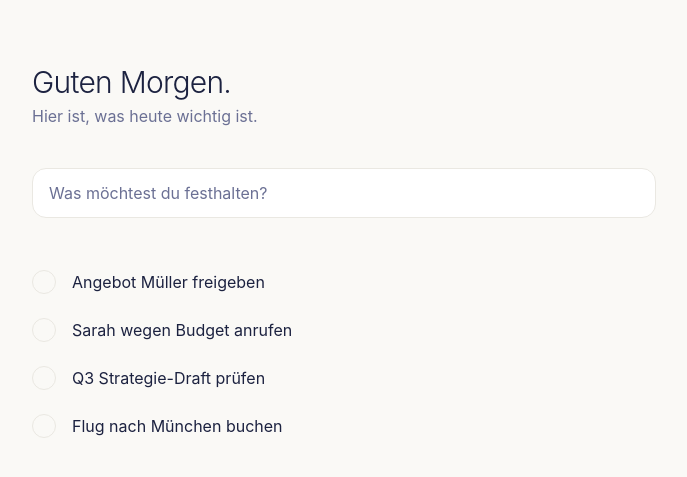
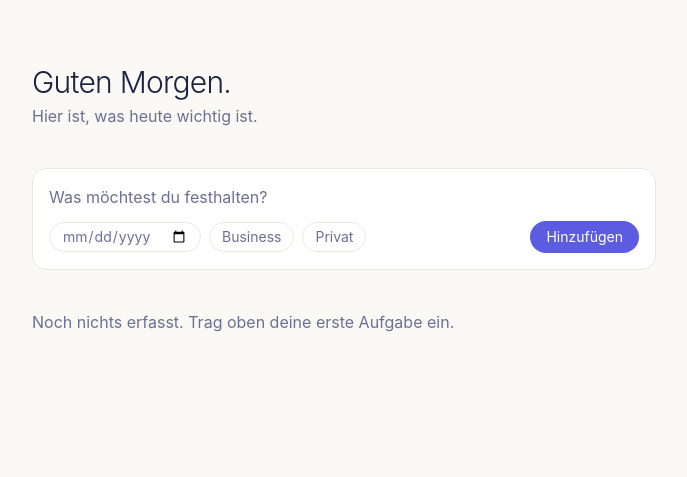
Before and after one commit to cringler-hub/netuqo, a Laravel app: template resources/views/today.blade.php in a window 1280 px wide. Shown: the part 85-562 px from the top of the page, without its empty margins (296-983 px from the left). Run offline with Laravel 12, Linux system fonts and the light colour scheme; the template is opened without the code that fills it, so the values that code supplies are empty; style sheets or scripts are compiled from the project's sources.

Commit message:
Add Quick Capture: create tasks with title, Business/Privat, due date
Today screen is no longer a static mockup — POST /tasks persists real
tasks (title required, area and due_at optional, per MANIFESTO.md's
"one required field" rule) and the list renders real open tasks
ordered by due date. Login is deliberately deferred (see
DECISIONS.md): every task is still scoped to a real user_id via a
single fixed "Owner" user for now.

Co-Authored-By: Claude Sonnet 5 <noreply@anthropic.com>
Claude-Session: https://claude.ai/code/session_01JdukTWo8MHvzg7Y7Abki7t

```diff
--- a/resources/views/today.blade.php
+++ b/resources/views/today.blade.php
@@ -17,33 +17,65 @@
         </section>
 
         <section class="mb-10">
-            <input
-                type="text"
-                placeholder="Was möchtest du festhalten?"
-                class="w-full rounded-[var(--radius-task)] border border-border bg-surface px-4 py-3 text-base placeholder:text-text-muted focus:border-primary focus:outline-none focus:ring-2 focus:ring-primary/20"
-            >
+            <form method="POST" action="{{ route('tasks.store') }}" x-data="{ area: '' }">
+                @csrf
+                <div class="rounded-[var(--radius-task)] border border-border bg-surface p-4 focus-within:border-primary focus-within:ring-2 focus-within:ring-primary/20">
+                    <input
+                        type="text"
+                        name="title"
+                        required
+                        autocomplete="off"
+                        placeholder="Was möchtest du festhalten?"
+                        class="w-full border-none bg-transparent p-0 text-base placeholder:text-text-muted focus:outline-none focus:ring-0"
+                    >
+                    <div class="mt-3 flex flex-wrap items-center gap-2 text-sm">
+                        <input
+                            type="date"
+                            name="due_at"
+                            class="rounded-full border border-border bg-transparent px-3 py-1 text-text-muted focus:border-primary focus:text-text focus:outline-none"
+                        >
+                        <input type="hidden" name="area" :value="area">
+                        <button
+                            type="button"
+                            @click="area = area === 'business' ? '' : 'business'"
+                            :class="area === 'business' ? 'border-primary text-primary' : 'border-border text-text-muted'"
+                            class="rounded-full border px-3 py-1 transition-colors"
+                        >Business</button>
+                        <button
+                            type="button"
+                            @click="area = area === 'private' ? '' : 'private'"
+                            :class="area === 'private' ? 'border-primary text-primary' : 'border-border text-text-muted'"
+                            class="rounded-full border px-3 py-1 transition-colors"
+                        >Privat</button>
+                        <button
+                            type="submit"
+                            class="ml-auto rounded-full bg-primary px-4 py-1.5 text-white transition-colors hover:bg-primary-hover"
+                        >Hinzufügen</button>
+                    </div>
+                </div>
+            </form>
+            @error('title')
+                <p class="mt-2 text-sm text-red-600">{{ $message }}</p>
+            @enderror
         </section>
 
-        <section x-data="{
-            tasks: [
-                { title: 'Angebot Müller freigeben', done: false },
-                { title: 'Sarah wegen Budget anrufen', done: false },
-                { title: 'Q3 Strategie-Draft prüfen', done: false },
-                { title: 'Flug nach München buchen', done: false },
-            ],
-        }" class="flex flex-col">
-            <template x-for="(task, index) in tasks" :key="index">
-                <div class="group flex items-center gap-4 rounded-[var(--radius-task)] px-2 py-3 -mx-2 transition-colors hover:bg-surface">
-                    <button
-                        @click="task.done = !task.done"
-                        class="flex h-6 w-6 shrink-0 items-center justify-center rounded-full border transition-colors"
-                        :class="task.done ? 'border-success bg-success/20 text-success' : 'border-border text-transparent hover:border-primary'"
-                    >
-                        <span class="text-xs">✓</span>
-                    </button>
-                    <span class="text-base" :class="task.done ? 'text-text-muted line-through' : 'text-text'" x-text="task.title"></span>
+        <section class="flex flex-col">
+            @forelse ($tasks as $task)
+                <div class="flex items-center gap-4 rounded-[var(--radius-task)] px-2 py-3 -mx-2">
+                    <span class="h-6 w-6 shrink-0 rounded-full border border-border"></span>
+                    <span class="flex-grow text-base text-text">{{ $task->title }}</span>
+                    <div class="flex shrink-0 items-center gap-2 text-sm text-text-muted">
+                        @if ($task->area)
+                            <span class="rounded-full bg-background px-2 py-0.5 text-xs">{{ $task->area === 'business' ? 'Business' : 'Privat' }}</span>
+                        @endif
+                        @if ($task->due_at)
+                            <span>{{ $task->due_at->format('d.m.') }}</span>
+                        @endif
+                    </div>
                 </div>
-            </template>
+            @empty
+                <p class="text-text-muted">Noch nichts erfasst. Trag oben deine erste Aufgabe ein.</p>
+            @endforelse
         </section>
     </main>
 </x-layouts.app>
--- a/routes/web.php
+++ b/routes/web.php
@@ -1,7 +1,8 @@
 <?php
 
+use App\Http\Controllers\TaskController;
+use App\Http\Controllers\TodayController;
 use Illuminate\Support\Facades\Route;
 
-Route::get('/', function () {
-    return view('today');
-})->name('today');
+Route::get('/', [TodayController::class, 'index'])->name('today');
+Route::post('/tasks', [TaskController::class, 'store'])->name('tasks.store');
```
Also changed, not shown: DECISIONS.md (+22 -0 lines), ROADMAP.md (+7 -6 lines), app/Http/Controllers/Controller.php (+16 -1 lines), app/Http/Controllers/TaskController.php (added, +22 -0 lines), app/Http/Controllers/TodayController.php (added, +20 -0 lines), tests/Feature/ExampleTest.php (deleted, +0 -19 lines), tests/Feature/TaskCaptureTest.php (added, +68 -0 lines).
